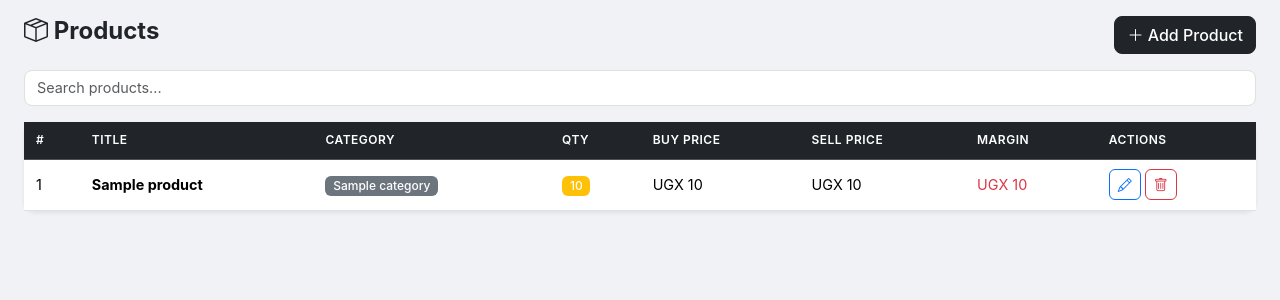
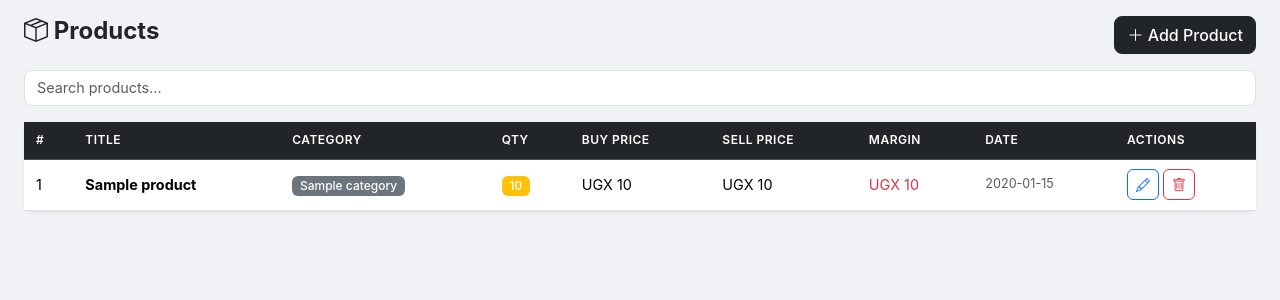
Before and after one commit to rajabwans/wans-inventory, a Flask app: page /products in a window 1280 px wide. Shown: the part 56-356 px from the top of the page. Run offline with Flask 3, Linux system fonts and the light colour scheme; the visitor is signed in with stand-in values (Sample User, id 1); a database or web service that is not in the repository returns one stand-in record (values such as "Sample title"); some libraries are stand-ins or nearby versions.

Commit message:
Add Date column to products table

```diff
--- a/templates/products.html
+++ b/templates/products.html
@@ -23,6 +23,7 @@
                         <th>Buy Price</th>
                         <th>Sell Price</th>
                         <th>Margin</th>
+                        <th>Date</th>
                         <th>Actions</th>
                     </tr>
                 </thead>
@@ -42,6 +43,7 @@
                         <td class="{% if p.profit_margin > 0 %}text-success{% else %}text-danger{% endif %}">
                             {{ CURRENCY }} {{ "{:,.0f}".format(p.profit_margin) }}
                         </td>
+                        <td class="small text-muted">{{ p.created_at[:10] if p.created_at is string else p.created_at.strftime('%Y-%m-%d') }}</td>
                         <td>
                             <a href="{{ url_for('edit_product', id=p.id) }}" class="btn btn-sm btn-outline-primary"><i class="bi bi-pencil"></i></a>
                             <form method="POST" action="{{ url_for('delete_product', id=p.id) }}" class="d-inline" onsubmit="return confirm('Delete this product?')">
@@ -50,7 +52,7 @@
                         </td>
                     </tr>
                     {% else %}
-                    <tr id="noProductsRow"><td colspan="8" class="text-center text-muted py-4">No products yet. <a href="{{ url_for('add_product') }}">Add your first product</a></td></tr>
+                    <tr id="noProductsRow"><td colspan="9" class="text-center text-muted py-4">No products yet. <a href="{{ url_for('add_product') }}">Add your first product</a></td></tr>
                     {% endfor %}
                 </tbody>
             </table>
```
